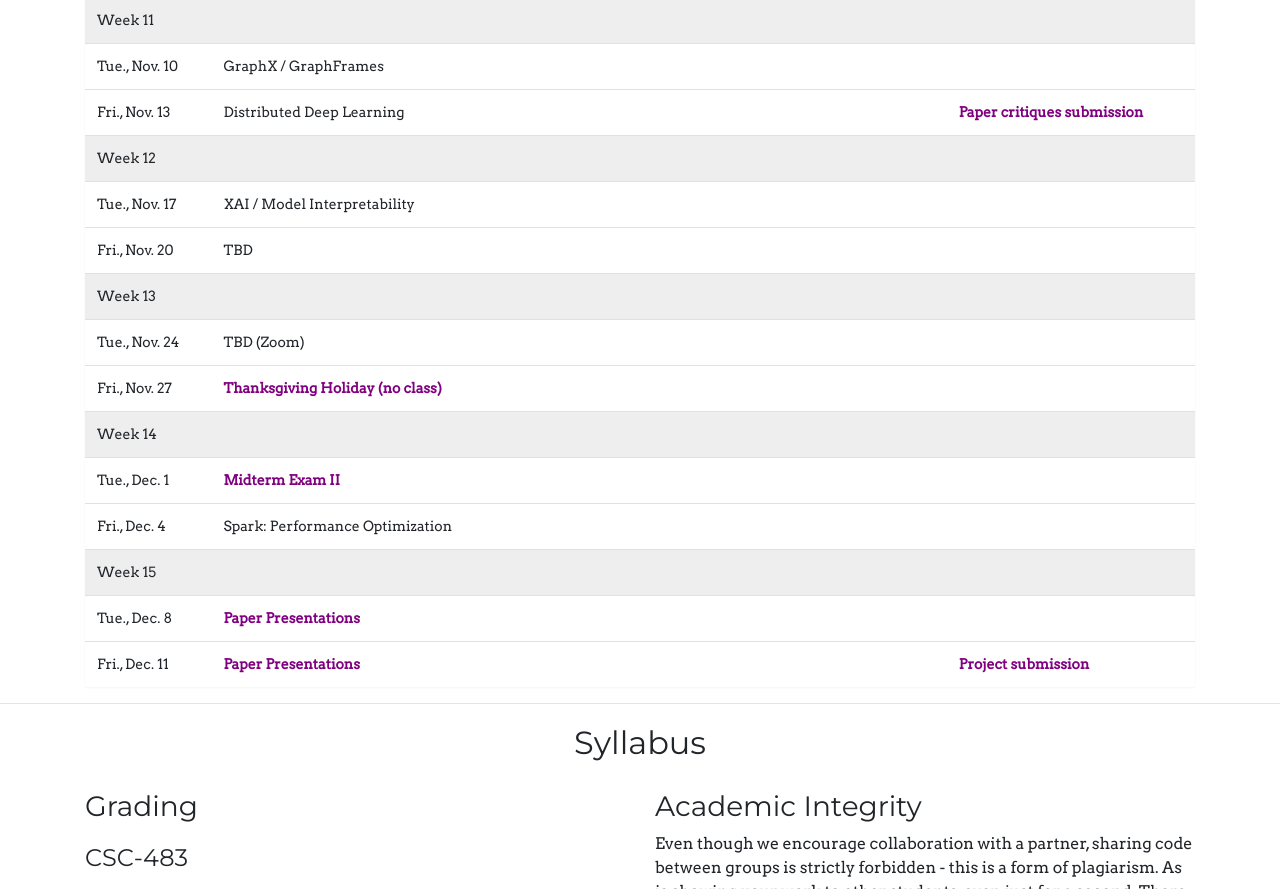
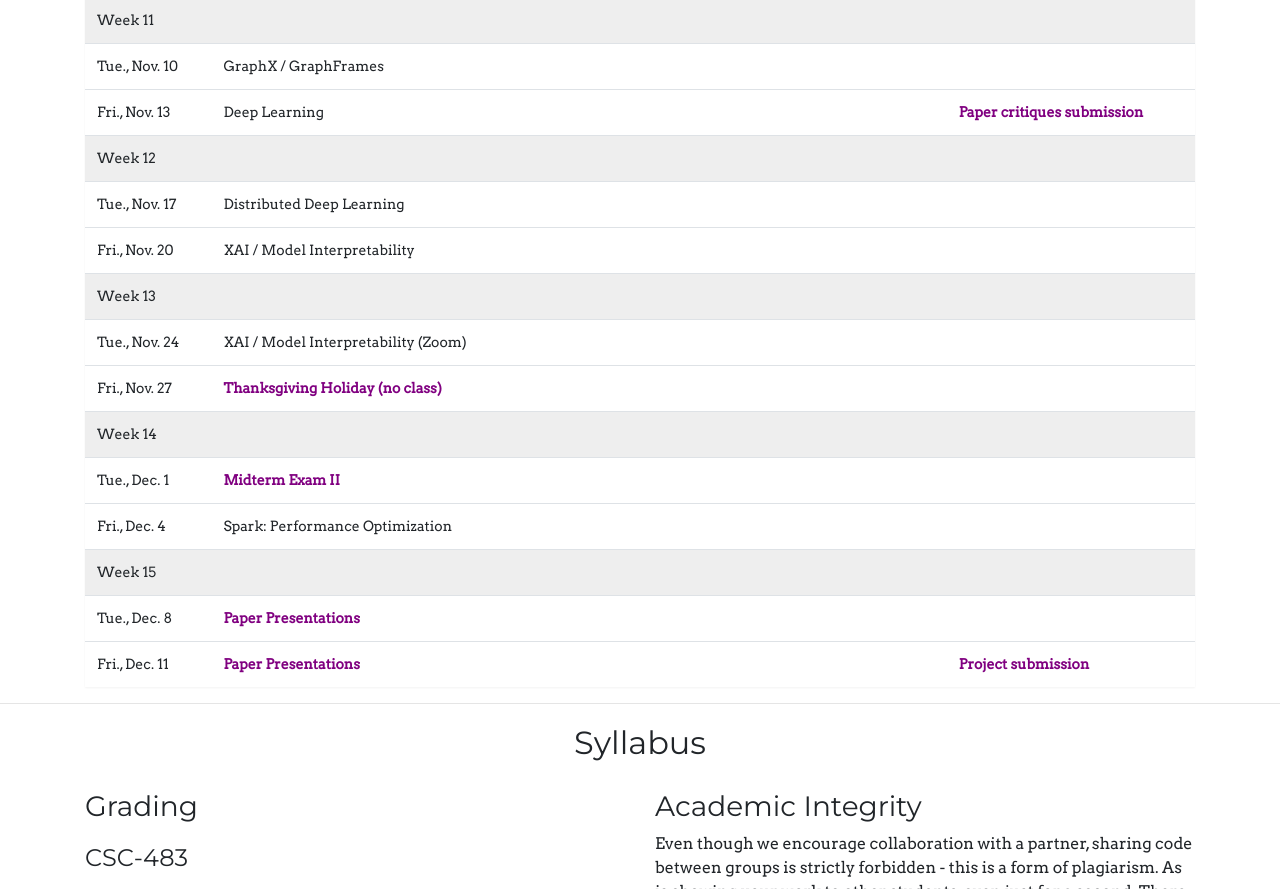
Before and after one commit to au-cs-hpc/fall26, a plain HTML site: page index.html in a window 1280 px wide. Shown: the part 2601-3490 px from the top of the page. Drawn offline with nearby package versions, Linux system fonts and the light colour scheme; a small style sheet from the web is missing.

Commit message:
Update event topics in index.html

```diff
--- a/index.html
+++ b/index.html
@@ -625,7 +625,7 @@
                 <tr>
                     <td>Fri., Nov. 13</td>
                     <td>
-                        Distributed Deep Learning
+                        Deep Learning
                     </td>
                     <td></td>
                     <td>
@@ -643,7 +643,7 @@
                 <tr>
                     <td>Tue., Nov. 17</td>
                     <td>
-                        XAI / Model Interpretability
+                        Distributed Deep Learning
                     </td>
                     <td></td>
                     <td></td>
@@ -652,7 +652,7 @@
                 <tr>
                     <td>Fri., Nov. 20</td>
                     <td>
-                        TBD
+                        XAI / Model Interpretability
                     </td>
                     <td></td>
                     <td>
@@ -671,7 +671,7 @@
                 <tr>
                     <td>Tue., Nov. 24</td>
                     <td>
-                        TBD (Zoom)
+                        XAI / Model Interpretability (Zoom)
                     </td>
                     <td></td>
                     <td>
```
